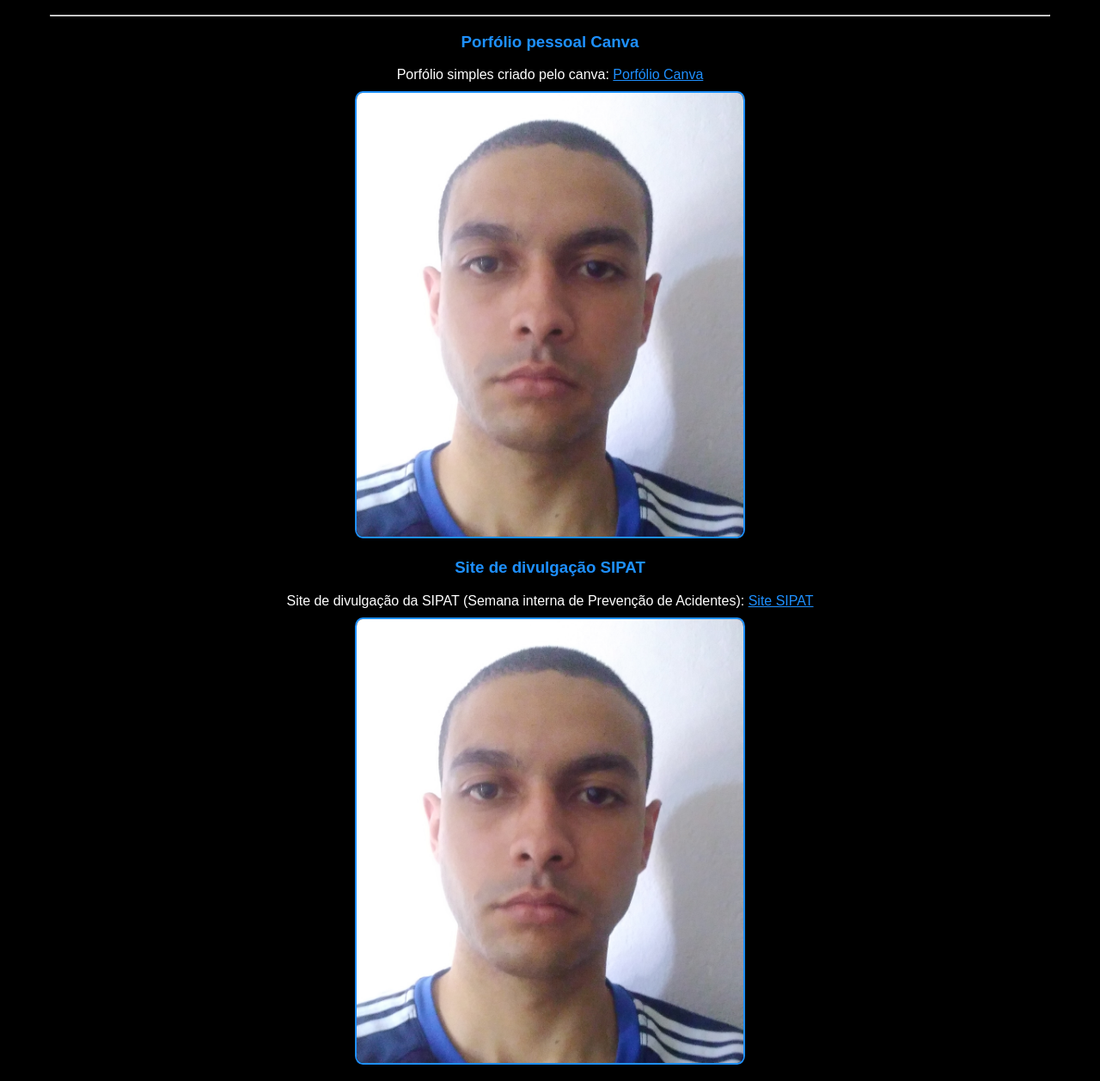
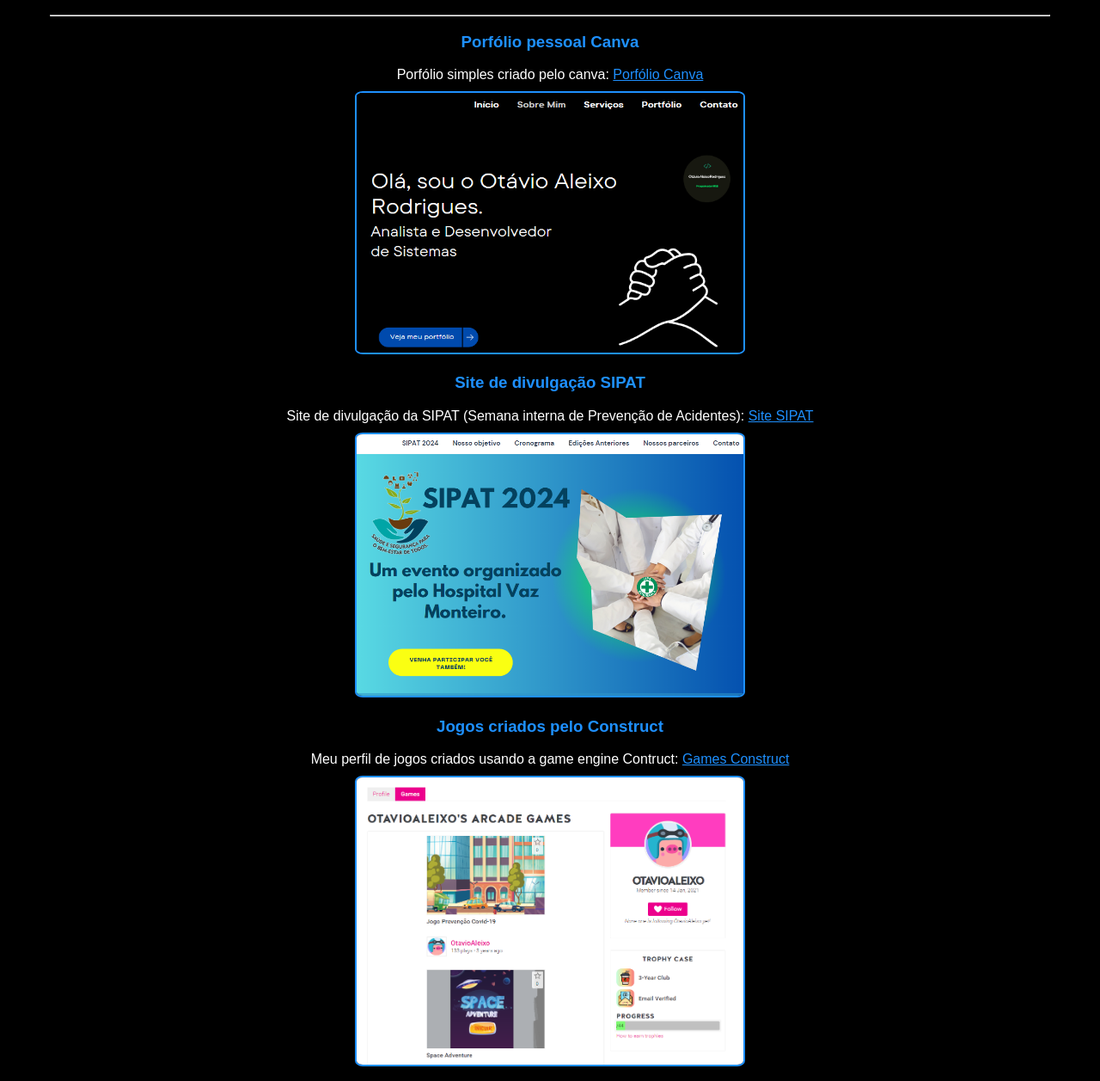
Before and after one commit to otavioaleixo/porfolio, a plain HTML site: page projetos.html in a window 1280 px wide. Shown: the part 357-1614 px from the top of the page at 86% size. Drawn offline with Linux system fonts and the light colour scheme.

Commit message:
Update projetos.html

```diff
--- a/projetos.html
+++ b/projetos.html
@@ -35,21 +35,21 @@
                 <h3>Porfólio pessoal Canva</h3>
                     <p>
                         Porfólio simples criado pelo canva: <a class="link" href="https://hvmlavras.my.canva.site/otavio">Porfólio Canva</a><br>
-                        <img src="./img/Otávio.jpg" alt="Imagem do Autor">
+                        <img src="./img/portfolioCanva.png" alt="Imagem do Autor">
                     </p>
             </section>
             <section>
                 <h3>Site de divulgação SIPAT</h3>
                     <p>
                         Site de divulgação da SIPAT (Semana interna de Prevenção de Acidentes): <a class="link" href="https://hvmlavras.my.canva.site/sipathvm">Site SIPAT</a><br>
-                        <img src="./img/Otávio.jpg" alt="Imagem do Autor">
+                        <img src="./img/sipat.png" alt="Imagem do Autor">
                     </p>
             </section>
             <section>
                 <h3>Jogos criados pelo Construct</h3>
                     <p>
                         Meu perfil de jogos criados usando a game engine Contruct: <a class="link" href="https://www.construct.net/en/users/891344/otavioaleixo/games">Games Construct</a><br>
-                        <img src="./img/Otávio.jpg" alt="Imagem do Autor">
+                        <img src="./img/construct.png" alt="Imagem do Autor">
                     </p>
             </section>
         </main>
```
